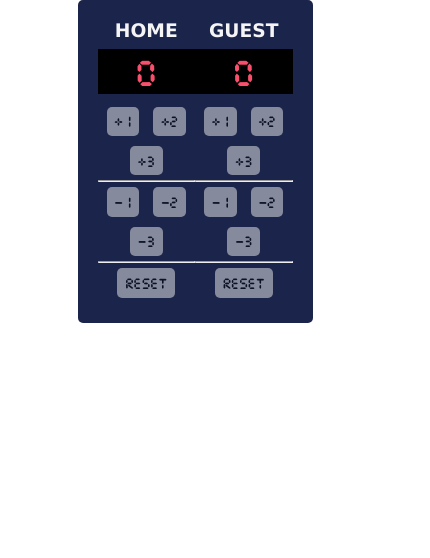
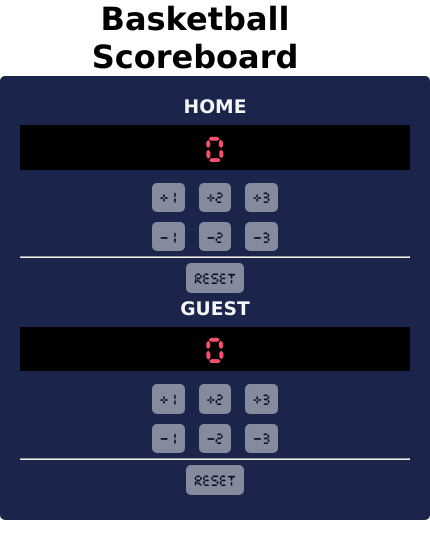
Before and after one commit to lalomax/BasketBall-Scoreboard, a plain HTML site: page index.html in a window 390 px wide. Shown: the whole page, 430 px wide, since content can reach past the window. Drawn offline with Linux system fonts and the light colour scheme.

Commit message:
style: title and responsive

```diff
--- a/index.css
+++ b/index.css
@@ -14,6 +14,7 @@ body {
 .container {
   width: 50%;
   display: flex;
+  /* flex-direction: column; */
   margin: 0 auto;
   justify-content: space-evenly;
   background: #1b244a;
@@ -22,8 +23,17 @@ body {
   border-radius: 5px;
 }
 
+@media screen and (max-width: 600px) {
+  /* styles here */
+  .container {width: 100%; flex-direction: column;}
+}
+
 h3 {
   color: whitesmoke;
+}
+
+h1 {
+  text-align: center;
 }
 
 p, button {
@@ -52,6 +62,6 @@ p {
   margin: .25em 0;
 }
 
-h3 {
+h1, h3 {
   font-family: Verdana, Geneva, Tahoma, sans-serif;
 }
--- a/index.html
+++ b/index.html
@@ -5,6 +5,7 @@
 </head>
 
 <body>
+  <h1>Basketball Scoreboard</h1>
   <div class="container">
     <div>
       <h3>HOME</h3>
@@ -12,7 +13,7 @@
       <button class="home-btn" name="home" value="1" onclick="put(this)">+1</button>
       <button class="home-btn" name="home" value="2" onclick="put(this)">+2</button>
       <button class="home-btn" name="home" value="3" onclick="put(this)">+3</button>
-      <hr>
+      <br>
       <button class="home-btn" name="home" value="-1" onclick="put(this)">-1</button>
       <button class="home-btn" name="home" value="-2" onclick="put(this)">-2</button>
       <button class="home-btn" name="home" value="-3" onclick="put(this)">-3</button>
@@ -25,7 +26,7 @@
       <button class="home-btn" name="guest" value="1" onclick="put(this)">+1</button>
       <button class="home-btn" name="guest" value="2" onclick="put(this)">+2</button>
       <button class="home-btn" name="guest" value="3" onclick="put(this)">+3</button>
-      <hr>
+      <br>
       <button class="home-btn" name="guest" value="-1" onclick="put(this)">-1</button>
       <button class="home-btn" name="guest" value="-2" onclick="put(this)">-2</button>
       <button class="home-btn" name="guest" value="-3" onclick="put(this)">-3</button>
```
